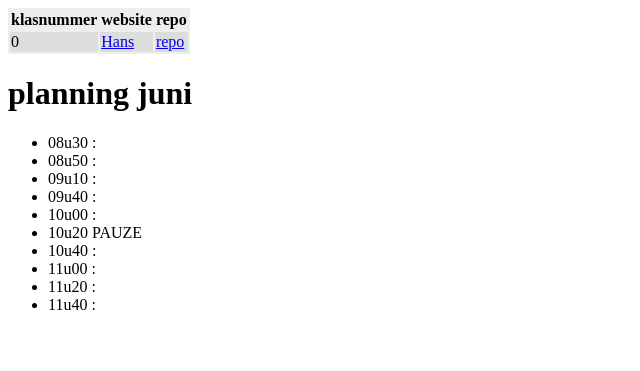
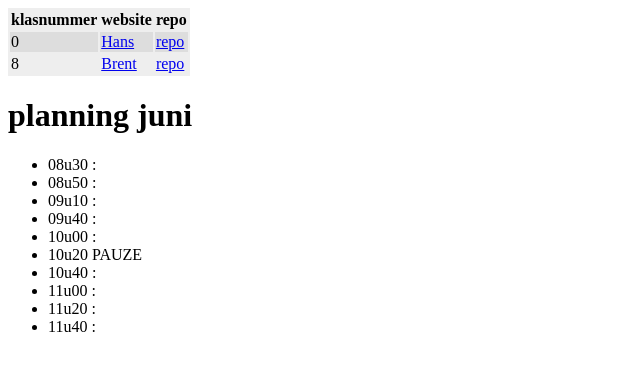
Before and after one commit to vbrh-immalle/vbrh-immalle.github.io, a Jekyll site: the page built from GIPWebsites2019-2020/index.md, in a window 1280 px wide. Shown: the top 371 px of the page, without its empty margins (0-640 px from the left). Built offline with Jekyll 4.4.1, drawn with Linux system fonts in a browser that asks for light colours; some web fonts are replaced.

Commit message:
Changed index.md 2019-2020

```diff
--- a/GIPWebsites2019-2020/index.md
+++ b/GIPWebsites2019-2020/index.md
@@ -6,7 +6,7 @@ title: GIP Websites 2019-2020
 | klasnummer | website | repo |
 |---|---|---|
 | 0 | [Hans](http://vbrh-immalle.github.io/) | [repo](https://github.com/vbrh-immalle/vbrh-immalle.github.io) |
-
+| 8 | [Brent](https://brentv-immalle.github.io/GipWebsite/) | [repo](https://github.com/BrentV-immalle/GipWebsite) |
 
 # planning juni
 
```
